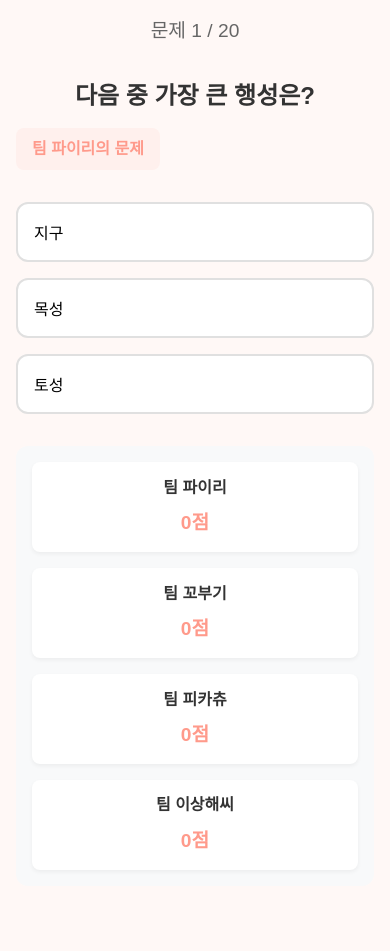
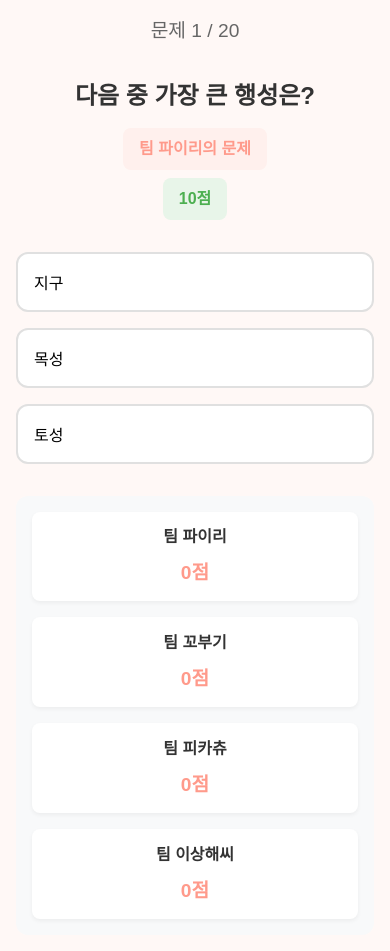
Before and after one commit to parksangryong/joy-qr, a React (Vite) app: page /quiz in a window 390 px wide. Before the commit the page ends 902 px from the top, so only its background shows below. Built offline with nearby package versions, Linux system fonts and the light colour scheme.

Commit message:
점수 수정

```diff
--- a/src/data/quiz.ts
+++ b/src/data/quiz.ts
@@ -5,6 +5,7 @@ export interface Quiz {
   answer: number;
   explanation: string;
   team: string;
+  points: number;
 }
 
 export const teams = ["팀 파이리", "팀 꼬부기", "팀 피카츄", "팀 이상해씨"];
@@ -17,6 +18,7 @@ export const quizData: Quiz[] = [
     answer: 1,
     explanation: "목성은 태양계에서 가장 큰 행성입니다.",
     team: "팀 파이리",
+    points: 10,
   },
   {
     id: 2,
@@ -25,6 +27,7 @@ export const quizData: Quiz[] = [
     answer: 1,
     explanation: "물의 화학식은 H2O입니다.",
     team: "팀 꼬부기",
+    points: 10,
   },
   {
     id: 3,
@@ -33,6 +36,7 @@ export const quizData: Quiz[] = [
     answer: 1,
     explanation: "인간의 정상 체온은 약 36.5°C입니다.",
     team: "팀 피카츄",
+    points: 15,
   },
   {
     id: 4,
@@ -41,6 +45,7 @@ export const quizData: Quiz[] = [
     answer: 1,
     explanation: "나일강은 세계에서 가장 긴 강입니다.",
     team: "팀 이상해씨",
+    points: 15,
   },
   {
     id: 5,
@@ -49,6 +54,7 @@ export const quizData: Quiz[] = [
     answer: 1,
     explanation: "오세아니아는 가장 작은 대륙입니다.",
     team: "팀 파이리",
+    points: 20,
   },
   {
     id: 6,
@@ -57,6 +63,7 @@ export const quizData: Quiz[] = [
     answer: 1,
     explanation: "금성은 태양계에서 가장 뜨거운 행성입니다.",
     team: "팀 꼬부기",
+    points: 20,
   },
   {
     id: 7,
@@ -65,6 +72,7 @@ export const quizData: Quiz[] = [
     answer: 1,
     explanation: "인간의 심장은 4개의 방으로 이루어져 있습니다.",
     team: "팀 피카츄",
+    points: 25,
   },
   {
     id: 8,
@@ -73,6 +81,7 @@ export const quizData: Quiz[] = [
     answer: 1,
     explanation: "에베레스트는 세계에서 가장 높은 산입니다.",
     team: "팀 이상해씨",
+    points: 25,
   },
   {
     id: 9,
@@ -81,6 +90,7 @@ export const quizData: Quiz[] = [
     answer: 2,
     explanation: "태평양은 세계에서 가장 큰 대양입니다.",
     team: "팀 파이리",
+    points: 30,
   },
   {
     id: 10,
@@ -89,6 +99,7 @@ export const quizData: Quiz[] = [
     answer: 2,
     explanation: "성인의 뼈는 총 206개입니다.",
     team: "팀 꼬부기",
+    points: 30,
   },
   {
     id: 11,
@@ -97,6 +108,7 @@ export const quizData: Quiz[] = [
     answer: 2,
     explanation: "목성은 태양계에서 가장 큰 행성입니다.",
     team: "팀 피카츄",
+    points: 35,
   },
   {
     id: 12,
@@ -105,6 +117,7 @@ export const quizData: Quiz[] = [
     answer: 2,
     explanation: "물의 화학식은 H2O입니다.",
     team: "팀 이상해씨",
+    points: 35,
   },
   {
     id: 13,
@@ -113,6 +126,7 @@ export const quizData: Quiz[] = [
     answer: 1,
     explanation: "윌로우는 우리 교회 아래에 새로 생긴 카페입니다.",
     team: "팀 파이리",
+    points: 40,
   },
   {
     id: 14,
@@ -121,6 +135,7 @@ export const quizData: Quiz[] = [
     answer: 1,
     explanation: "나일강은 세계에서 가장 긴 강입니다.",
     team: "팀 꼬부기",
+    points: 40,
   },
   {
     id: 15,
@@ -129,6 +144,7 @@ export const quizData: Quiz[] = [
     answer: 1,
     explanation: "오세아니아는 가장 작은 대륙입니다.",
     team: "팀 피카츄",
+    points: 45,
   },
   {
     id: 16,
@@ -137,6 +153,7 @@ export const quizData: Quiz[] = [
     answer: 2,
     explanation: "금성은 태양계에서 가장 뜨거운 행성입니다.",
     team: "팀 이상해씨",
+    points: 45,
   },
   {
     id: 17,
@@ -145,6 +162,7 @@ export const quizData: Quiz[] = [
     answer: 3,
     explanation: "인간의 심장은 4개의 방으로 이루어져 있습니다.",
     team: "팀 파이리",
+    points: 50,
   },
   {
     id: 18,
@@ -153,6 +171,7 @@ export const quizData: Quiz[] = [
     answer: 3,
     explanation: "에베레스트는 세계에서 가장 높은 산입니다.",
     team: "팀 꼬부기",
+    points: 50,
   },
   {
     id: 19,
@@ -161,6 +180,7 @@ export const quizData: Quiz[] = [
     answer: 3,
     explanation: "태평양은 세계에서 가장 큰 대양입니다.",
     team: "팀 피카츄",
+    points: 55,
   },
   {
     id: 20,
@@ -169,5 +189,6 @@ export const quizData: Quiz[] = [
     answer: 3,
     explanation: "성인의 뼈는 총 206개입니다.",
     team: "팀 이상해씨",
+    points: 60,
   },
 ];
--- a/src/pages/Quiz.css
+++ b/src/pages/Quiz.css
@@ -25,16 +25,30 @@
   line-height: 1.4;
 }
 
+.quiz-info {
+  display: flex;
+  justify-content: center;
+  align-items: center;
+  gap: 1rem;
+  margin-top: 1rem;
+}
+
 .quiz-team {
-  text-align: center;
   font-size: 1.2rem;
   color: #ff9a8b;
   font-weight: 600;
   padding: 0.5rem 1rem;
   background: #fff0ed;
   border-radius: 8px;
-  display: inline-block;
-  margin: 0 auto;
+}
+
+.quiz-points {
+  font-size: 1.2rem;
+  color: #4caf50;
+  font-weight: 600;
+  padding: 0.5rem 1rem;
+  background: #e8f5e9;
+  border-radius: 8px;
 }
 
 .quiz-options {
@@ -196,7 +210,13 @@
     font-size: 1.5rem;
   }
 
-  .quiz-team {
+  .quiz-info {
+    flex-direction: column;
+    gap: 0.5rem;
+  }
+
+  .quiz-team,
+  .quiz-points {
     font-size: 1rem;
   }
 
--- a/src/pages/Quiz.tsx
+++ b/src/pages/Quiz.tsx
@@ -34,7 +34,7 @@ const Quiz = () => {
     if (selectedAnswer === currentQuiz.answer) {
       setTeamScores((prev) => ({
         ...prev,
-        [currentQuiz.team]: (prev[currentQuiz.team] || 0) + 1,
+        [currentQuiz.team]: (prev[currentQuiz.team] || 0) + currentQuiz.points,
       }));
     }
 
@@ -94,7 +94,10 @@ const Quiz = () => {
 
       <div className="quiz-header">
         <div className="quiz-question">{currentQuiz.question}</div>
-        <div className="quiz-team">{currentQuiz.team}의 문제</div>
+        <div className="quiz-info">
+          <div className="quiz-team">{currentQuiz.team}의 문제</div>
+          <div className="quiz-points">{currentQuiz.points}점</div>
+        </div>
       </div>
 
       <div className="quiz-options">
```
